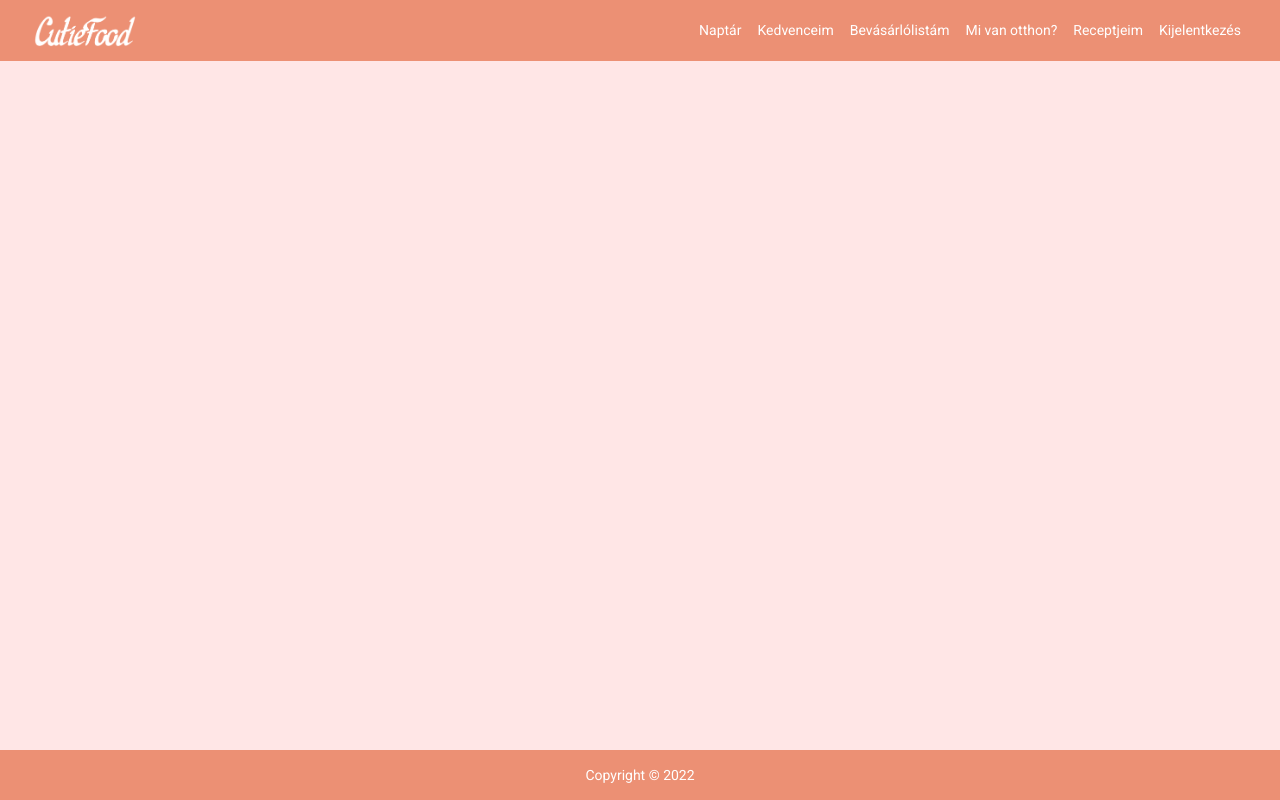
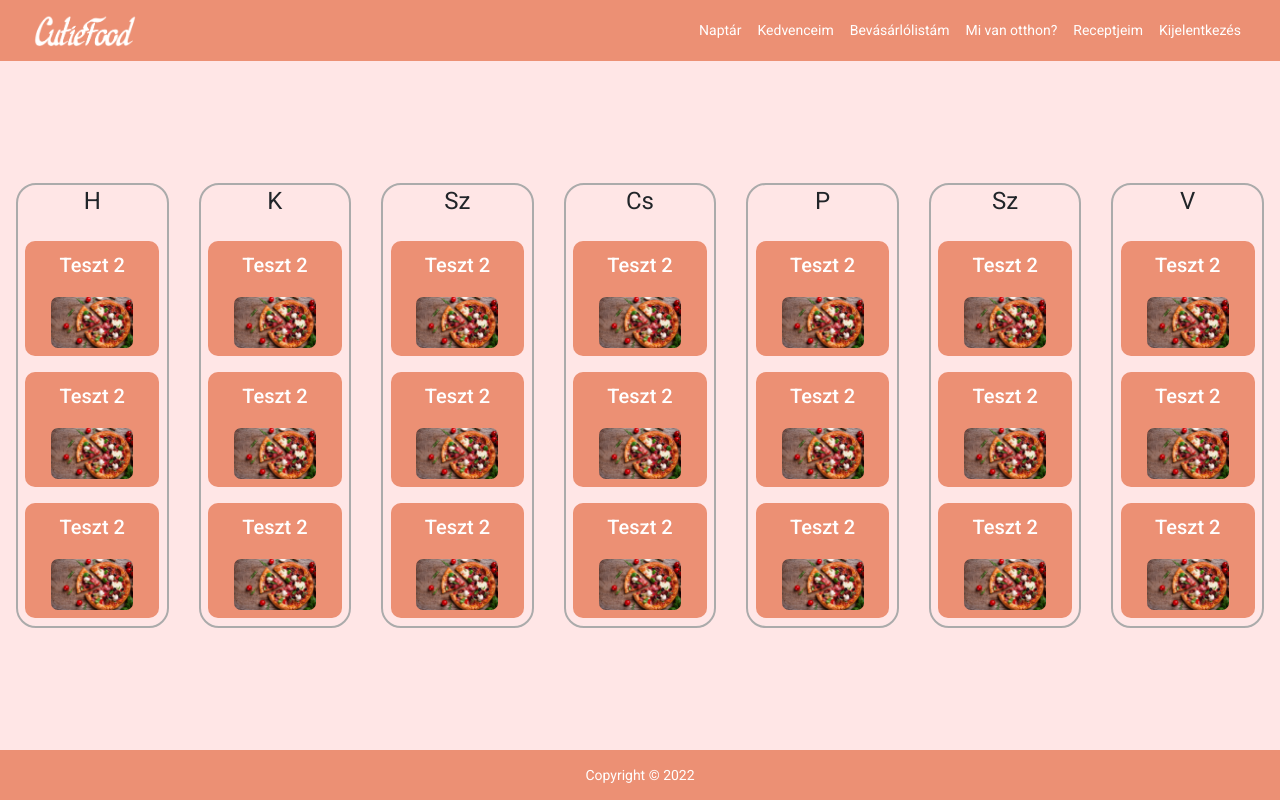
Before and after one commit to kovacspatrik/Cutiefood_v2, an Angular app: page /calendar in a window 1280 px wide. Built offline with nearby package versions, Linux system fonts and the light colour scheme.

Commit message:
calendar

```diff
--- a/src/app/Modules/calendar/calendar.module.ts
+++ b/src/app/Modules/calendar/calendar.module.ts
@@ -2,11 +2,15 @@ import { NgModule } from '@angular/core';
 import { CommonModule } from '@angular/common';
 import { SharedModule } from "../shared/shared.module";
 import { CalendarComponent } from './calendar/calendar.component';
+import { DayCellComponent } from './day-cell/day-cell.component';
+import { EventComponent } from './event/event.component';
 
 
 @NgModule({
   declarations: [
-    CalendarComponent
+    CalendarComponent,
+    DayCellComponent,
+    EventComponent
   ],
   imports: [
     CommonModule,
--- a/src/app/Modules/calendar/calendar/calendar.component.html
+++ b/src/app/Modules/calendar/calendar/calendar.component.html
@@ -1 +1,7 @@
-<div class="container-fluid calendar-page py-3"></div>
+<div class="d-flex align-items-center px-3 calendar-page">
+  <div class="row d-flex justify-content-center">
+    <div *ngFor="let day of weekDays" class="col-12 col-md">
+      <app-day-cell headText="{{day}}"></app-day-cell>
+    </div>
+  </div>
+</div>
--- a/src/app/Modules/calendar/calendar/calendar.component.ts
+++ b/src/app/Modules/calendar/calendar/calendar.component.ts
@@ -7,6 +7,8 @@ import { Component, OnInit } from '@angular/core';
 })
 export class CalendarComponent implements OnInit {
 
+  weekDays = ['H', 'K', 'Sz', 'Cs', 'P', 'Sz', 'V'];
+
   constructor() { }
 
   ngOnInit(): void {
--- /dev/null
+++ b/src/app/Modules/calendar/day-cell/day-cell.component.html
@@ -0,0 +1,16 @@
+<div class="day-cell my-3 my-md-0">
+  <h1 class="text-center">{{headText}}</h1>
+  <div *ngIf="!elements" class="d-flex justify-content-center">
+    <div class="row">
+      <div class="col-12 d-flex justify-content-center">
+        <app-event [recipe]="recipe"></app-event>
+      </div>
+      <div class="col-12 d-flex justify-content-center">
+        <app-event [recipe]="recipe"></app-event>
+      </div>
+      <div class="col-12 d-flex justify-content-center">
+        <app-event [recipe]="recipe"></app-event>
+      </div>
+    </div>
+  </div>
+</div>
--- /dev/null
+++ b/src/app/Modules/calendar/day-cell/day-cell.component.scss
@@ -0,0 +1,4 @@
+.day-cell {
+  border: 2px solid #ababab;
+  border-radius: 20px;
+}
--- /dev/null
+++ b/src/app/Modules/calendar/day-cell/day-cell.component.ts
@@ -0,0 +1,21 @@
+import {Component, Input, OnInit} from '@angular/core';
+import { MOCK_RECIPE_LIST } from "../../../Services/mock-files/mock-recipes";
+
+@Component({
+  selector: 'app-day-cell',
+  templateUrl: './day-cell.component.html',
+  styleUrls: ['./day-cell.component.scss']
+})
+export class DayCellComponent implements OnInit {
+
+  @Input() headText: string | undefined
+  @Input() elements: any[] | undefined;
+  recipe = MOCK_RECIPE_LIST[1];
+  pic_url = "https://cdn.portfolio.hu/articles/images-lg/m/e/g/megvadulsz-ha-meglatod-mennyi-fagyasztott-pizza-fogyott-1-ev-alatt-nalunk-295599.jpg"
+
+  constructor() { }
+
+  ngOnInit(): void {
+  }
+
+}
--- /dev/null
+++ b/src/app/Modules/calendar/event/event.component.html
@@ -0,0 +1,14 @@
+<div class="d-flex justify-content-center">
+  <div class="event-box my-2 py-2 mx-0">
+    <div class="row">
+      <div class="col-12 d-flex justify-content-center px-0">
+        <h2 class="text-white">{{ recipe.name }}</h2>
+      </div>
+    </div>
+    <div *ngIf="recipe.image" class="row">
+      <div class="col-12 d-flex justify-content-center">
+        <img src="{{ recipe.image }}" alt="">
+      </div>
+    </div>
+  </div>
+</div>
--- /dev/null
+++ b/src/app/Modules/calendar/event/event.component.scss
@@ -0,0 +1,17 @@
+@import "src/variables.scss";
+
+.event-box {
+  border: none;
+  border-radius: 10px;
+  width: 90%;
+  background-color: $cutiefood-orange;
+
+  .col-12 {
+    padding: 0px;
+  }
+  img {
+    width: 50%;
+    height: 100%;
+    border-radius: 7px;
+  }
+}
--- /dev/null
+++ b/src/app/Modules/calendar/event/event.component.ts
@@ -0,0 +1,19 @@
+import { Component, OnInit, Input } from '@angular/core';
+import {Recipe} from "../../../Models/recipe.model";
+
+@Component({
+  selector: 'app-event',
+  templateUrl: './event.component.html',
+  styleUrls: ['./event.component.scss']
+})
+export class EventComponent implements OnInit {
+  @Input() recipe: Recipe;
+  @Input() name: string;
+  @Input() img: string;
+
+  constructor() {}
+
+  ngOnInit(): void {
+  }
+
+}
```
